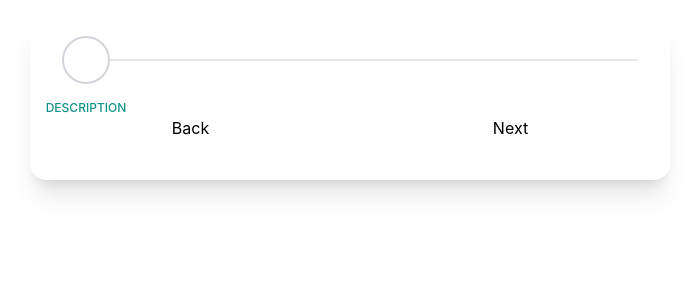
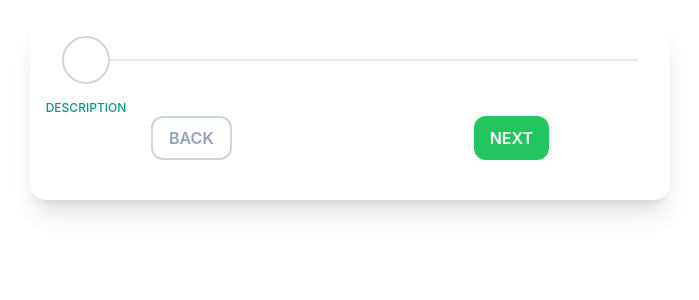
Before and after one commit to RakshaPawar108/pocketchallenge, a React (Create React App) app: page / in a window 1280 px wide. Shown: the top 300 px of the page, without its empty margins (290-989 px from the left). Built offline with nearby package versions, Linux system fonts and the light colour scheme.

Commit message:
style: add button styling default

```diff
--- a/src/components/Buttons/ControlButtons/BackButton.jsx
+++ b/src/components/Buttons/ControlButtons/BackButton.jsx
@@ -1,3 +1,3 @@
 export const BackButton = () => {
-  return <button>Back</button>;
+  return <button className="bg-white text-slate-400 uppercase py-2 px-4 rounded-xl font-semibold cursor-pointer border-2 border-slate-300 hover:bg-slate-700 hover:text-white transition duration-200 ease-in-out">Back</button>;
 };
--- a/src/components/Buttons/ControlButtons/NextButton.jsx
+++ b/src/components/Buttons/ControlButtons/NextButton.jsx
@@ -1,3 +1,3 @@
 export const NextButton = () => {
-  return <button>Next</button>;
+  return <button className="bg-green-500 text-white uppercase py-2 px-4 rounded-xl font-semibold cursor-pointer hover:bg-slate-700 hover:text-white transition duration-200 ease-in-out">Next</button>;
 };
```
